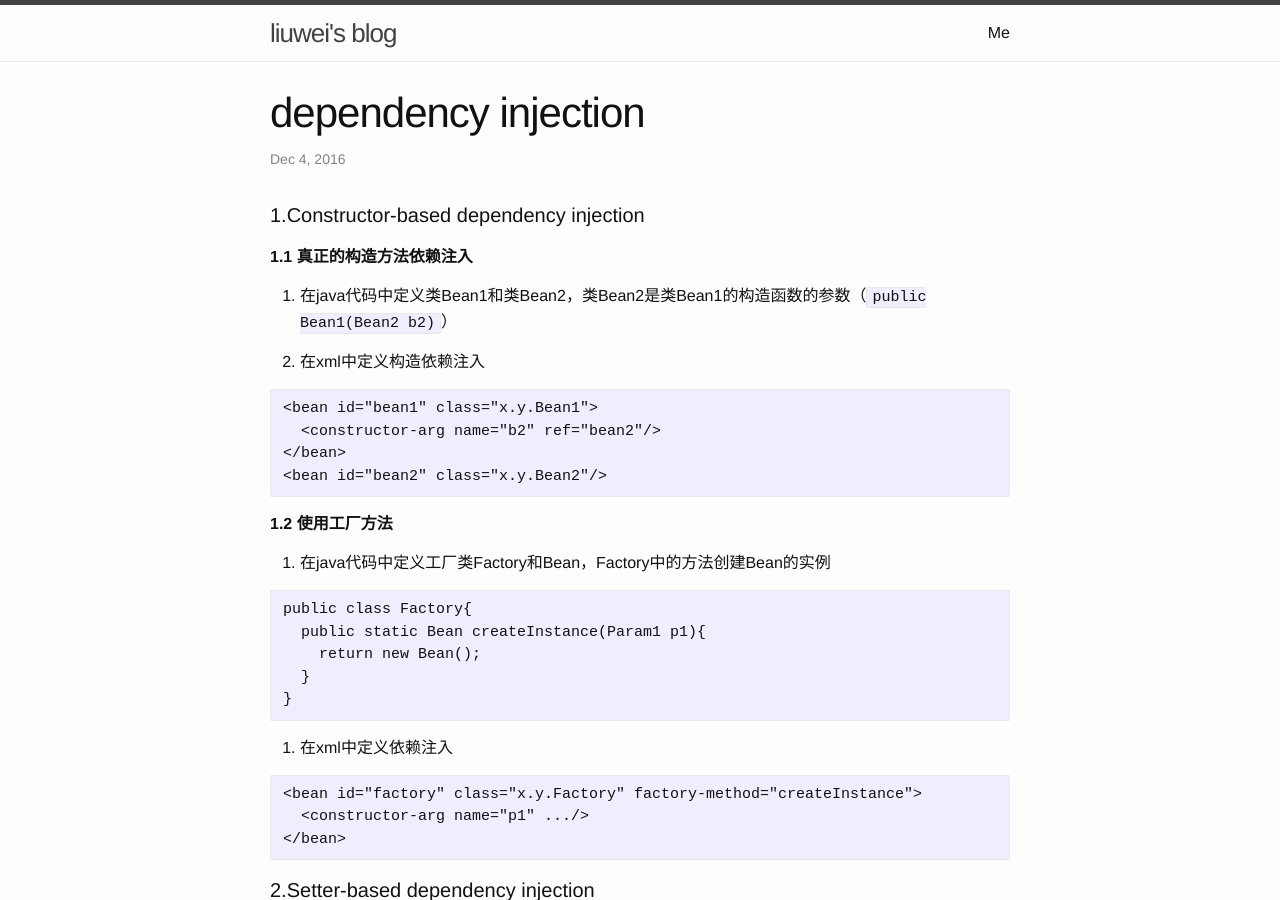
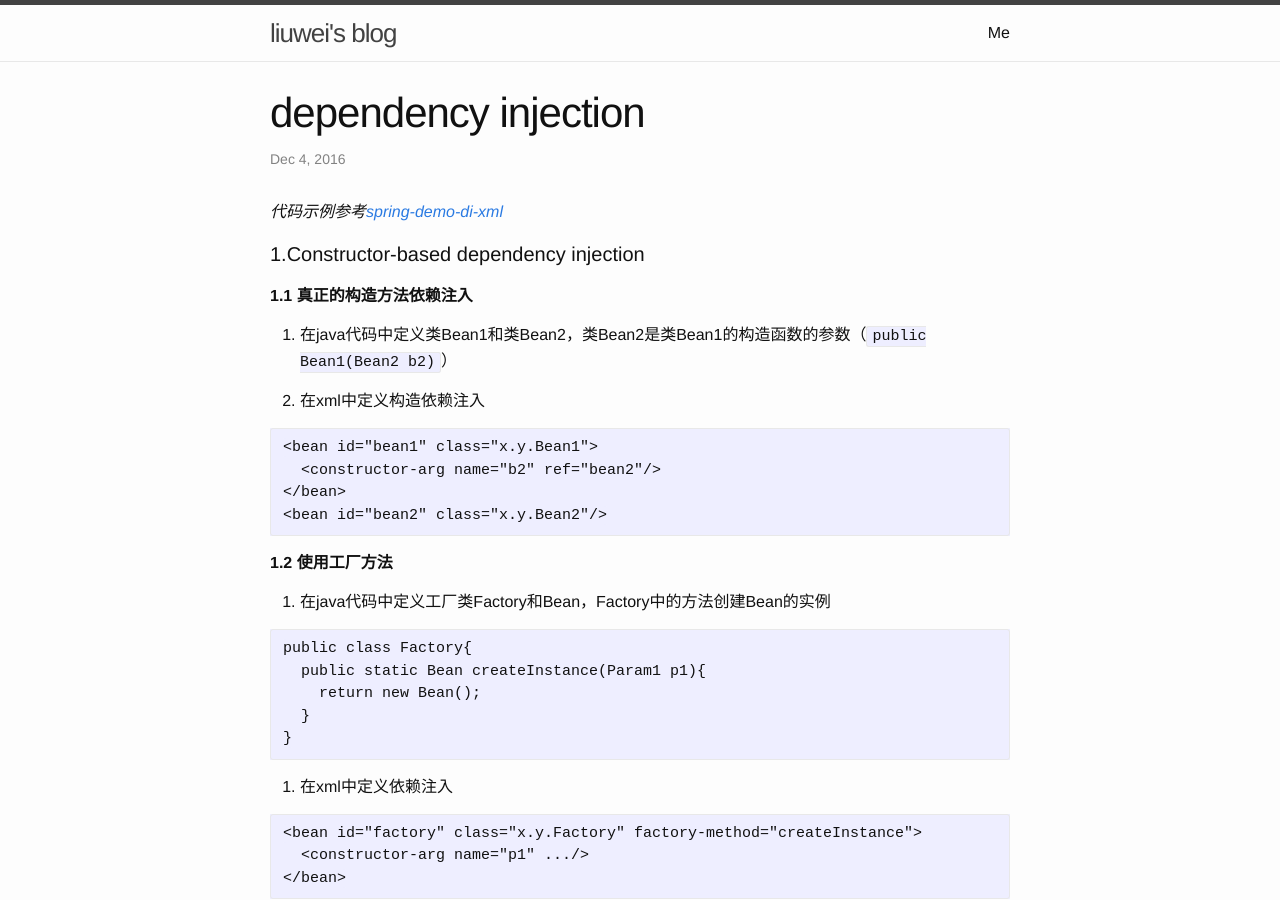
Before and after one commit to liuweiii/liuweiii.github.io, a Jekyll site: the page built from _posts/2016-12-4-dependency injection.markdown, in a window 1280 px wide and 900 px high. Built offline with Jekyll 4.4.1, drawn with Linux system fonts in a browser that asks for light colours.

Commit message:
dependency injection add url

```diff
--- a/_posts/2016-12-4-dependency injection.markdown
+++ b/_posts/2016-12-4-dependency injection.markdown
@@ -8,6 +8,8 @@ tags:
 - di
 - spring
 ---
+
+*代码示例参考<a href='https://github.com/liuweiii/spring-demo-di-xml'>spring-demo-di-xml</a>*
 
 #### 1.Constructor-based dependency injection
 
```
